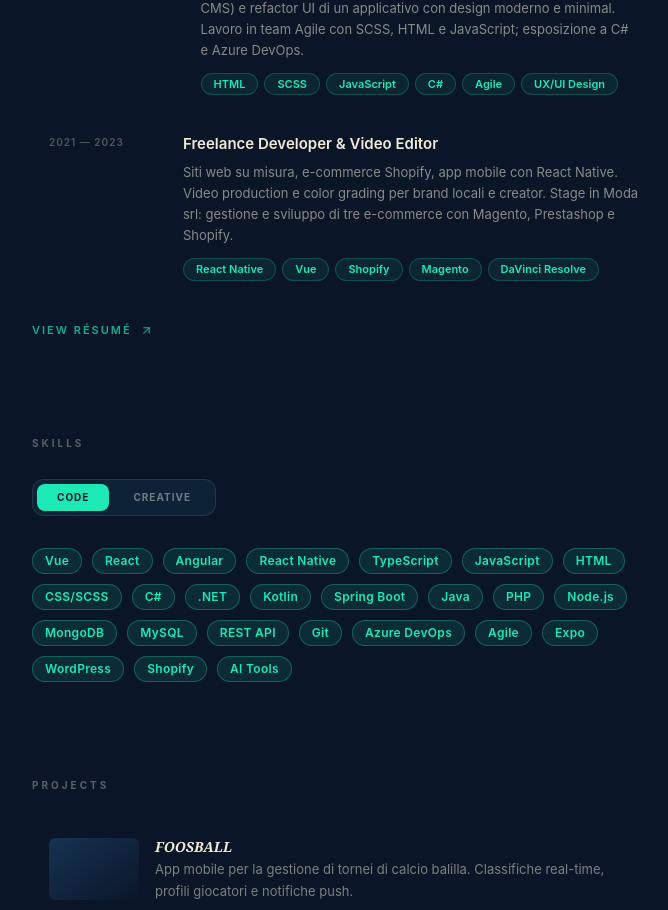
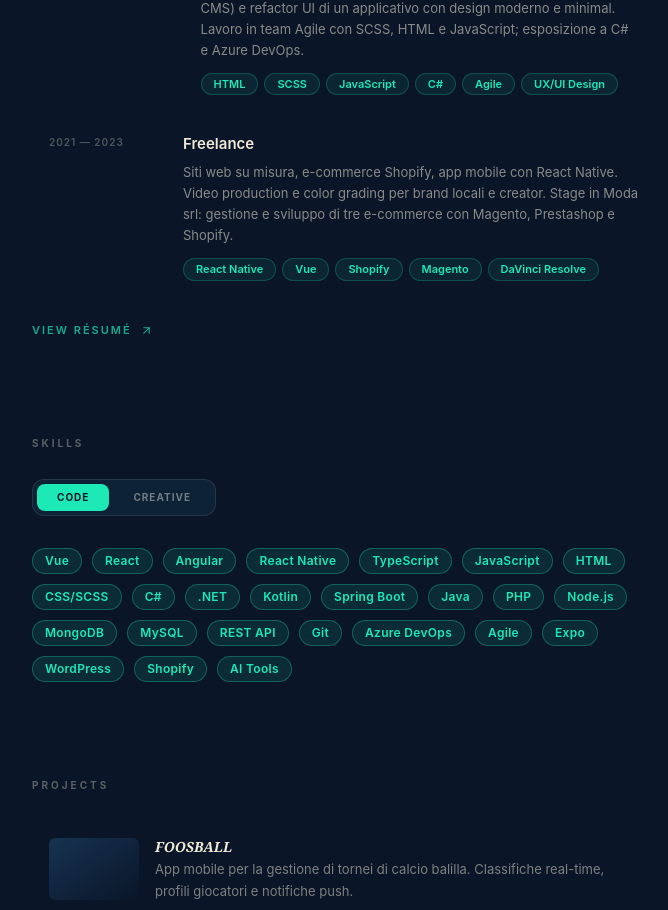
Before and after one commit to deeeemiss/portfolio, a React app: page / in a window 1280 px wide. Shown: the part 933-1843 px from the top of the page, without its empty margins (536-1204 px from the left). Built offline with nearby package versions, Linux system fonts and the light colour scheme; the HTML template or start-up script is replaced by a standard one.

Commit message:
fix: shorten freelance role title to Freelance
Co-Authored-By: Claude Sonnet 4.6 <noreply@anthropic.com>

```diff
--- a/src/data/experience.ts
+++ b/src/data/experience.ts
@@ -53,7 +53,7 @@ export const experiences: Experience[] = [
     id: 'freelance',
     dateRange: '2021 — 2023',
     dateRangeEn: '2021 — 2023',
-    role: 'Freelance Developer & Video Editor',
+    role: 'Freelance',
     description:
       'Siti web su misura, e-commerce Shopify, app mobile con React Native. Video production e color grading per brand locali e creator. Stage in Moda srl: gestione e sviluppo di tre e-commerce con Magento, Prestashop e Shopify.',
     descriptionEn:
```
